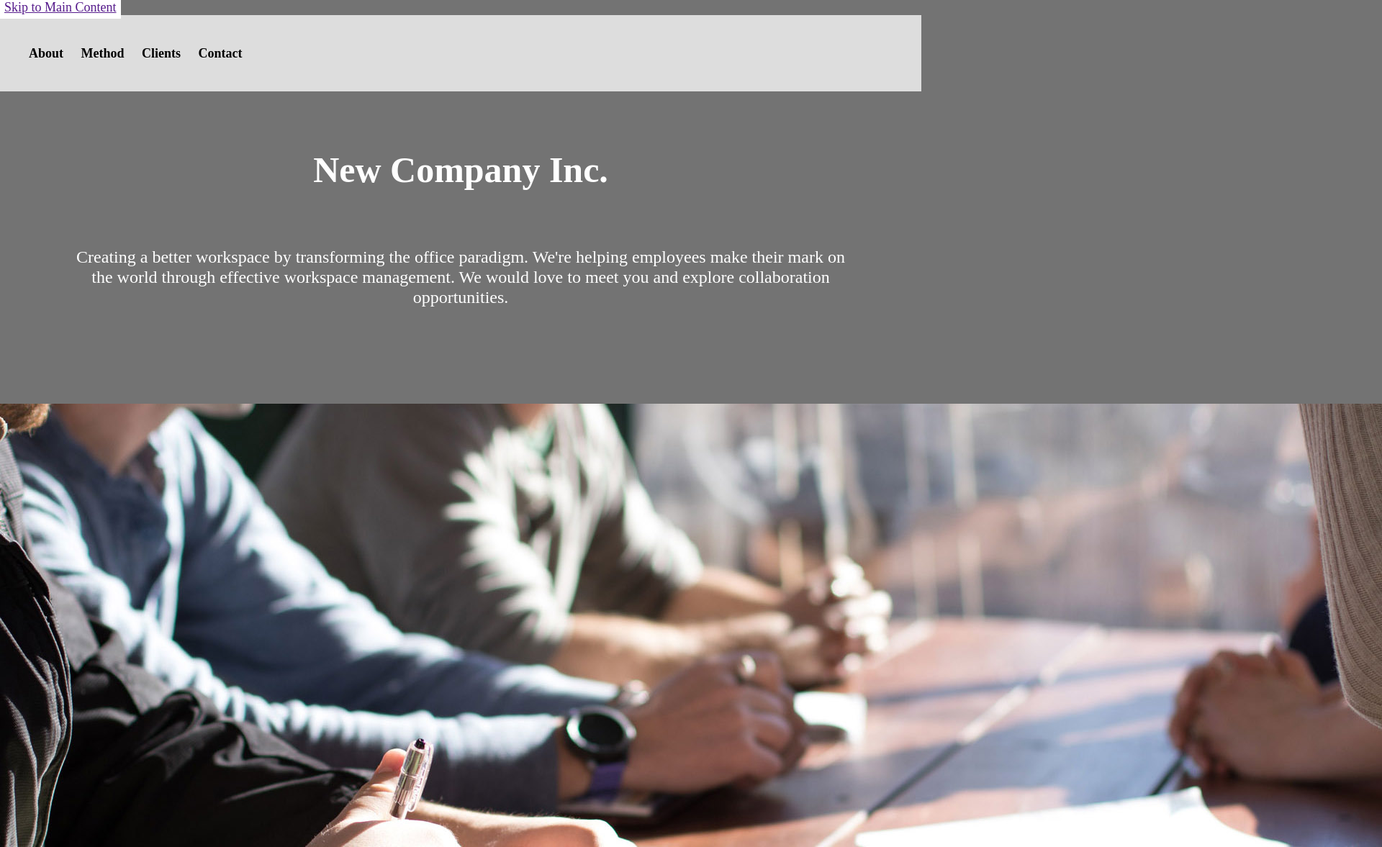
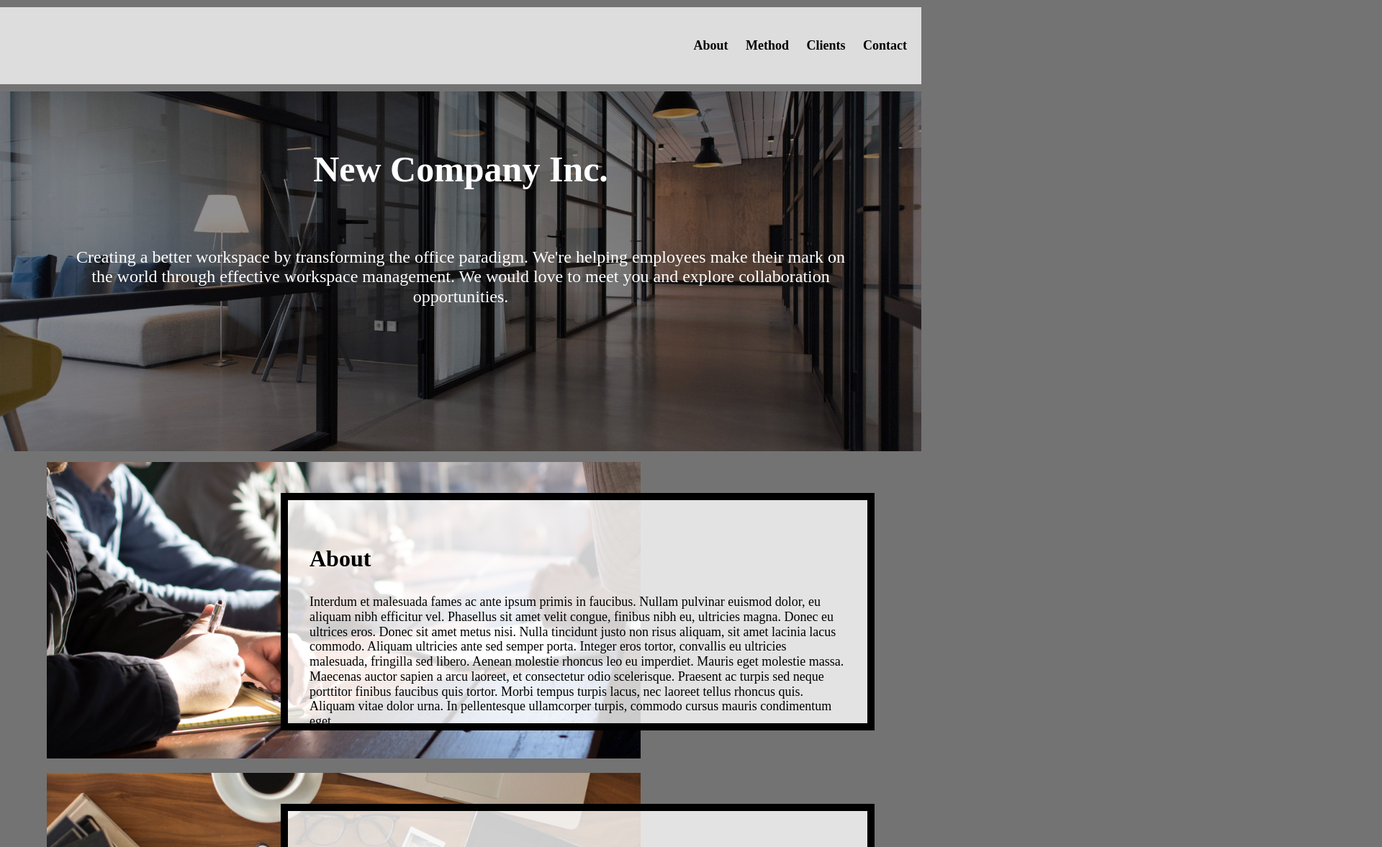
Before and after one commit to JF211859/responsive_grid, a plain HTML site: page index.html in a window 1280 px wide. Shown: the top 1177 px of the page at 72% size, 1920 px wide, since content can reach past the window. Drawn offline with Linux system fonts and the light colour scheme.

Commit message:
pushing inital changes

```diff
--- a/css/style.css
+++ b/css/style.css
@@ -60,6 +60,8 @@ nav a{
   -webkit-transition: top 1s ease-out;
   transition: top 1s ease-out;
   z-index: 1;
+  position: absolute;
+  margin-top: -60px;
 }
 
 
@@ -100,7 +102,7 @@ footer{
   }
 }
 
-
+@media screen{
 
   /*Your Code Here*/
   /* PLEASE DO NOT REMOVE MY COMMENTS.  THEY HELP US HELP YOU DEBUG. */
@@ -108,42 +110,118 @@ footer{
   /* Step 1: Write selector/rule property to add an underline when
   links in the navigation are in the hover or focus state.*/
 
-
+  nav a:hover:focus{
+    text-decoration: underline;
+  }
 
   /* Step 2a: Write selector/rule property to position the default position for the skip class element*/
 
+  /* Step 2b: Write selector/rule property to position the skip class element when it is in focus*/
 
-/* Step 2b: Write selector/rule property to position the skip class element when it is in focus*/
+  .skip a:focus{
+    margin-top: 20px;
+  }
 
 
   /* Step 3: Write selector/rule property to style all elements when in focus*/
 
+  *:focus{
+    border: solid black 2px;
+  }
 
 
   /* Step 4: Write selector/rule property to style the container */
 
+  .container{
+    display: grid;
+    grid-template-columns: 1fr 5fr 1fr;
+    grid-gap: 15px;
+  }
+
+  .container img{
+    width: 100%;
+  }
 
   /* Step 5: Write selector/rule property to add the background image to the
-first div in the grid  and place it in the grid. */
+  first div in the grid and place it in the grid. */
 
-
+  .overview{
+    background-image: url(../images/header.jpg);
+    background-repeat: no-repeat;
+    grid-column: 1 / -1;
+    min-height: 500px;
+  }
 
   /* Steps 6 and 7: Write the selector/rule properties to add place the next elements in the next
   four rows in the grid. */
 
         /*This will be a lot of rules.... but be strategic and combine seletors*/
 
+  .about, .method, .clients, .contact{
+    grid-column: 2;
+  }
+
+  .about-image, .method-image, .clients-image, .contact-image {
+    grid-column: 1 / -1;
+    max-height: 600px;
+    overflow: hidden;
+  }
+
+  .about, .about-image{
+    grid-row: 2;
+  }
+
+  .method, .method-image{
+    grid-row: 3;
+  }
+
+  .clients, .clients-image{
+    grid-row: 4;
+  }
+
+  .contact, .contact-image{
+    grid-row: 5;
+  }
 
   /* Step 8: Write the selector/rule property to style the .text-block class. */
 
+  .text-block{
+    margin: auto;
+    max-height: 250px;
+    overflow: auto;
+  }
+
+}
 
 /* Add your media query here */
 
 
+@media screen and (min-width: 800px){
+
   /* Step 9: Write the selector/rule property to style the nav element */
 
+  nav {
+    text-align: right;
+    margin: 10px 0px 10px 0px;
+  }
 
   /* Step 10: Write the selector/rule property to update the .container class */
 
+  .container{
+    display: grid;
+    grid-template-columns: 50px auto 500px auto 50px;
+    grid-gap: 15px;
+  }
+
 
   /* Steps 11 and 12: Update the grid-column property of the grid's children (where-needed)*/
+
+  .about, .method, .clients, .contact{
+    grid-column: 3 / 5;
+  }
+
+  .about-image, .method-image, .clients-image, .contact-image {
+    grid-column: 2 / 4;
+  }
+
+}
--- a/index.html
+++ b/index.html
@@ -4,26 +4,27 @@
     <meta charset="utf-8">
     <meta name="viewport" content="width=device-width, initial-scale=1.0">
     <link rel="icon" type="image/png" href="images/logo-drk.png" />
+    <link rel="stylesheet" type="text/css" href="css/html5reset.css">
     <link rel="stylesheet" type="text/css" href="css/style.css">
-    <link rel="stylesheet" type="text/css" href="css/html5reset.css">
     <title>Newer Company Inc.</title>
   </head>
   <body>
-    <div class="skip"><a href="">Skip to Main Content</a></div>
+    <div class="skip"><a href="#main">Skip to Main Content</a></div>
     <header>
       <nav>
           <ul>
-            <li><a href="">About</a></li>
-            <li><a href="">Method</a></li>
-            <li><a href="">Clients</a></li>
-            <li><a href="">Contact</a></li>
+            <li><a href="#about">About</a></li>
+            <li><a href="#method">Method</a></li>
+            <li><a href="#clients">Clients</a></li>
+            <li><a href="#contact">Contact</a></li>
           </ul>
         </nav>
     </header>
     <main class="container" id = "main">
-      <div class = overview>
+      <div class = "overview">
         <h1>New Company Inc.</h1>
         <p>Creating a better workspace by transforming the office paradigm. We're helping employees make their mark on the world through effective workspace management.  We would love to meet you and explore collaboration opportunities.</p>
+
       </div>
 
       <div class="about-image" id="about">
```
Lines whose indentation alone changed are shown as unchanged.
